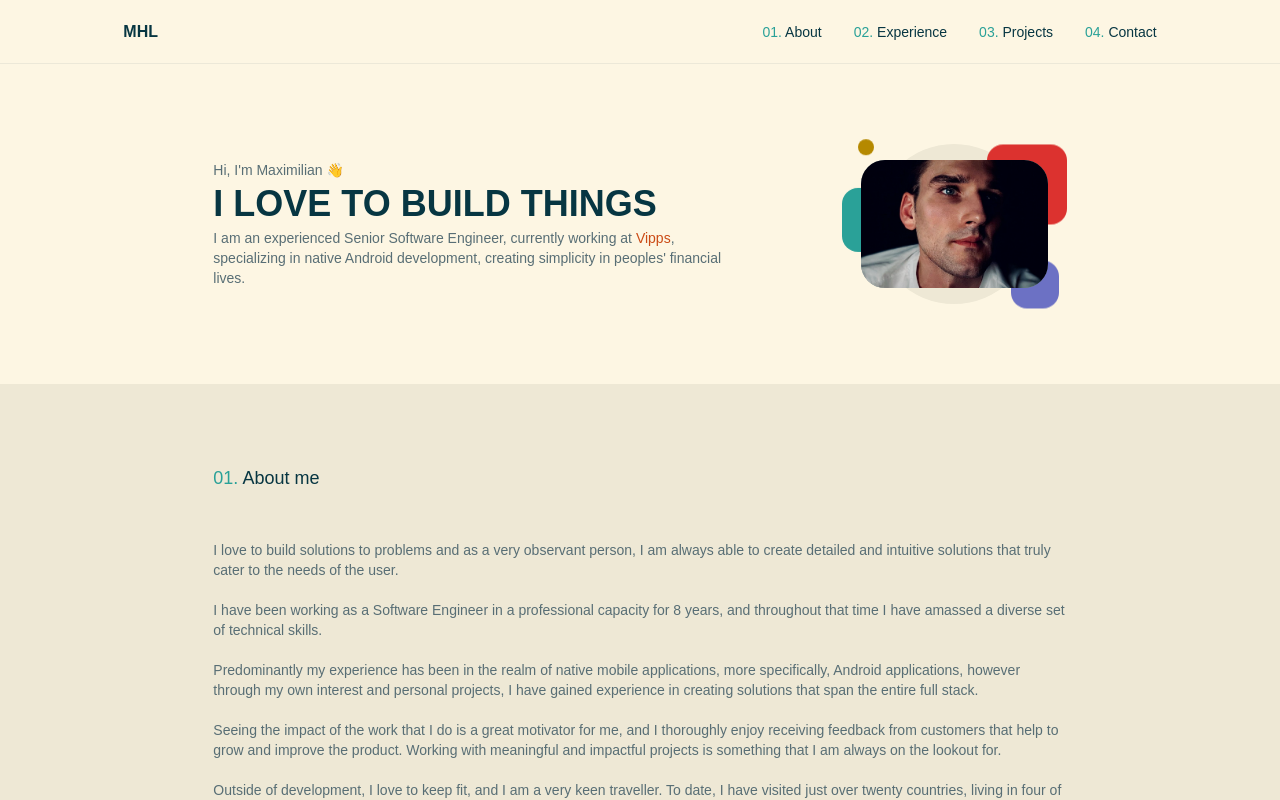
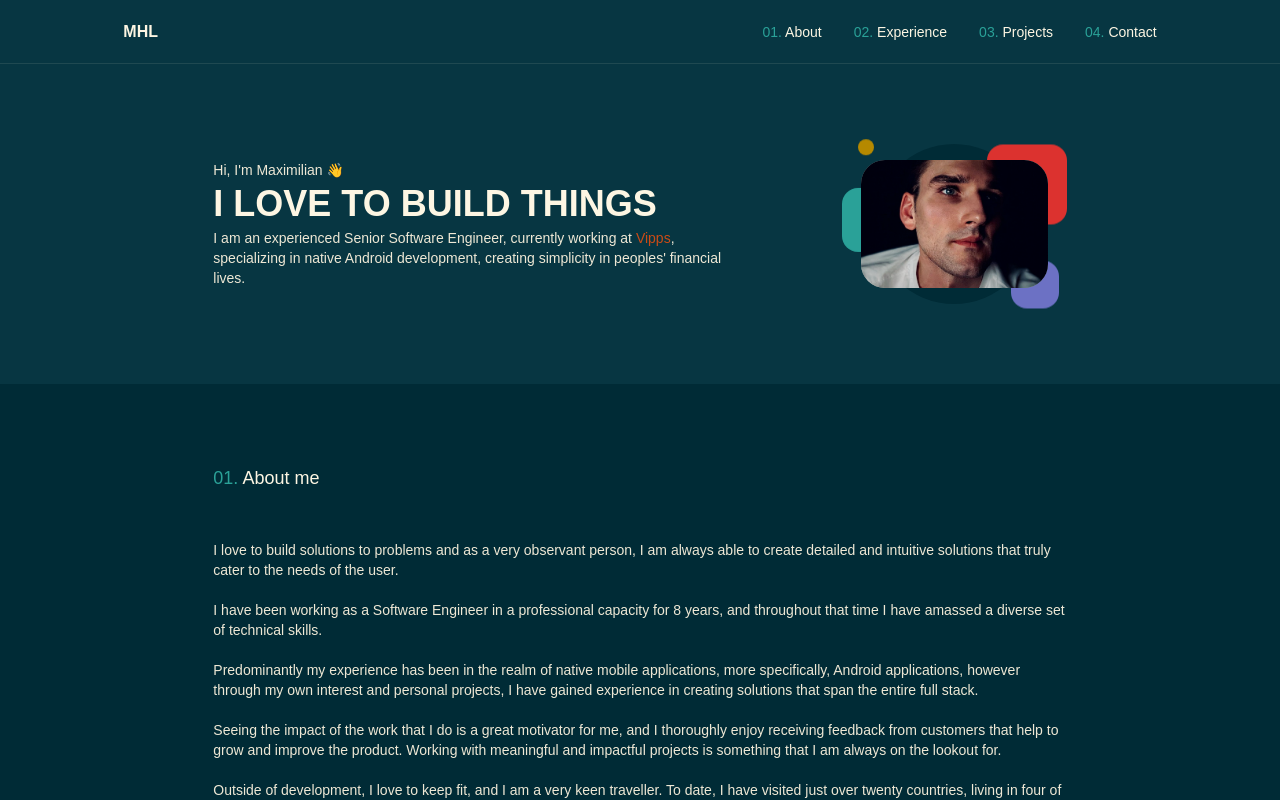
Before and after one commit to maxhves/hvesser-lewis-consulting-site, a Next.js app: page / in a window 1280 px wide. Shown: the top 800 px of the page. Built offline with nearby package versions, Linux system fonts and the light colour scheme; no server answers; a web font is replaced by a local one.

Commit message:
Removed now redundant next-themes package and code.

```diff
--- a/package.json
+++ b/package.json
@@ -13,7 +13,6 @@
     "@vercel/analytics": "^1.2.2",
     "hamburger-react": "^2.5.1",
     "next": "14.2.3",
-    "next-themes": "^0.3.0",
     "react": "^18.3.1",
     "react-dom": "^18.3.1"
   },
--- a/src/app/components/theme_switch/theme_switch.tsx
+++ /dev/null
@@ -1,69 +0,0 @@
-"use client";
-import React, {useEffect, useState} from 'react';
-import {useTheme} from 'next-themes'
-
-//region Implementation
-
-function ThemeSwitch() {
-  const [loading, setLoading] = useState(true)
-  const [checked, setChecked] = useState(false)
-  const {theme, setTheme} = useTheme();
-
-  function toggleTheme() {
-    setTheme(theme === 'dark' ? 'light' : 'dark');
-    setChecked((prevState) => !prevState);
-  }
-
-  useEffect(() => {
-    setChecked(theme === 'dark');
-    setLoading(false);
-  }, [theme]);
-
-  return (
-    <div>
-      <button
-        onClick={toggleTheme}
-      >
-        {/* Track */}
-        <div
-          className={`h-8 w-14 rounded-full ${checked ? "bg-amethyst" : "bg-cutty-sark"} transition-all duration-500 bg-opacity-50 flex`}>
-          {/* Sparkles ✨*/}
-          <div className="flex items-center justify-center w-full">
-            <div className={`transform ${checked ? "scale-100" : "scale-0"} transition-all delay-200 ease-in-out`}>
-              <svg className="h-3 w-3 fill-pirate-gold ms-1.5" viewBox="0 0 24 24">
-                <path d="m19.46 8 .79-1.75L22 5.46a.5.5 0 0 0 0-.91l-1.75-.79L19.46 2a.5.5 0 0 0-.91 0l-.79 1.75-1.76.79a.5.5 0 0 0 0 .91l1.75.79.79 1.76c.18.39.74.39.92 0zM11.5 9.5 9.91 6c-.35-.78-1.47-.78-1.82 0L6.5 9.5 3 11.09c-.78.36-.78 1.47 0 1.82l3.5 1.59L8.09 18c.36.78 1.47.78 1.82 0l1.59-3.5 3.5-1.59c.78-.36.78-1.47 0-1.82L11.5 9.5zm7.04 6.5-.79 1.75-1.75.79a.5.5 0 0 0 0 .91l1.75.79.79 1.76a.5.5 0 0 0 .91 0l.79-1.75 1.76-.79a.5.5 0 0 0 0-.91l-1.75-.79-.79-1.76a.508.508 0 0 0-.92 0z"/>
-              </svg>
-            </div>
-          </div>
-
-          {/* Thumb */}
-          <div className="flex h-full w-full items-center justify-end px-1">
-            <div
-              className={`h-6 w-6 bg-amethyst rounded-full flex items-center justify-center transform ${checked ? "translate-x-0 bg-amethyst" : "-translate-x-6 bg-cutty-sark"} duration-300 transition-all`}>
-              {/* Loading and night icon */}
-              {loading ?
-                <div className="">
-                  <svg className="h-5 w-5 fill-aths-special animate-spin" viewBox="0 0 24 24">
-                    <path fill="#FFFFFF" opacity="0.25" d="M22 12c0 5.523-4.477 10-10 10S2 17.523 2 12 6.477 2 12 2s10 4.477 10 10ZM4.5 12a7.5 7.5 0 1 0 15 0 7.5 7.5 0 0 0-15 0Z"/>
-                    <path d="M3.25 12c-.69 0-1.258-.562-1.172-1.247A10 10 0 0 1 17.364 3.56c.582.37.653 1.166.213 1.698-.44.532-1.224.596-1.821.25a7.5 7.5 0 0 0-11.152 5.248C4.489 11.436 3.94 12 3.25 12Z"/>
-                  </svg>
-                </div>
-                :
-                <div className={`transform ${checked ? "scale-100" : "scale-0"} transition-all`}>
-                  <svg className="h-5 w-5 fill-daintree" viewBox="0 0 24 24">
-                    <path
-                      d="M11.01 3.05C6.51 3.54 3 7.36 3 12a9 9 0 0 0 9 9c4.63 0 8.45-3.5 8.95-8 .09-.79-.78-1.42-1.54-.95A5.403 5.403 0 0 1 11.1 7.5c0-1.06.31-2.06.84-2.89.45-.67-.04-1.63-.93-1.56z"/>
-                  </svg>
-                </div>
-              }
-            </div>
-          </div>
-        </div>
-      </button>
-    </div>
-  );
-}
-
-export default ThemeSwitch;
-
-//endregion
--- a/src/app/layout.tsx
+++ b/src/app/layout.tsx
@@ -1,29 +1,40 @@
+import React from 'react';
 import type {Metadata} from 'next'
 import {Analytics} from '@vercel/analytics/react';
-import {Providers} from './providers'
 import {Spline_Sans_Mono} from "next/font/google";
 import './globals.css'
 
+//region Font
+
 const splineSansMono = Spline_Sans_Mono({weight: ['300', '400', '500', '600', '700'], subsets: ['latin']})
 
+//endregion
+
+//region Metadata
+
+// TODO: Update metadata
 export const metadata: Metadata = {
   title: 'Maximilian Hvesser-Lewis',
   description: 'Senior Android Developer',
 }
+// TODO: Update metadata
 
-export default function RootLayout({
- children,
-}: {
-  children: React.ReactNode
-}) {
+//endregion
+
+//region Entry
+
+export default function RootLayout({children}: { children: React.ReactNode }) {
   return (
-    <html lang="en" className="scroll-smooth" suppressHydrationWarning>
+    <html lang="en" className="dark scroll-smooth">
       <body id="home" className={`${splineSansMono.className} [&::-webkit-scrollbar]:hidden [-ms-overflow-style:'none'] [scrollbar-width:'none'] bg-old-lace dark:bg-tiber`}>
-        <Providers>
-          {children}
-        </Providers>
+        {/* Content */}
+        {children}
+
+        {/* Analytics */}
         <Analytics/>
       </body>
     </html>
   )
 }
+
+//endregion
--- a/src/app/providers.tsx
+++ /dev/null
@@ -1,8 +0,0 @@
-'use client';
-
-import React from "react";
-import {ThemeProvider} from 'next-themes'
-
-export function Providers({children}: { children: React.ReactNode }) {
-  return <ThemeProvider attribute="class" enableSystem={false}>{children}</ThemeProvider>
-}
--- a/src/app/sections/footer/footer.tsx
+++ b/src/app/sections/footer/footer.tsx
@@ -1,5 +1,4 @@
 import React from 'react';
-import ThemeSwitch from '@/app/components/theme_switch/theme_switch';
 
 function Footer() {
   return (
@@ -12,11 +11,6 @@ function Footer() {
 
         {/* Separator */}
         <div className="h-6 w-[1.5px] bg-aths-special dark:bg-pewter"/>
-
-        {/* Theme Switch */}
-        <div className="flex items-center">
-          <ThemeSwitch/>
-        </div>
       </div>
     </div>
   );
```
Also changed, not shown: 1 other file (tests, documents, lock files or other folders).
